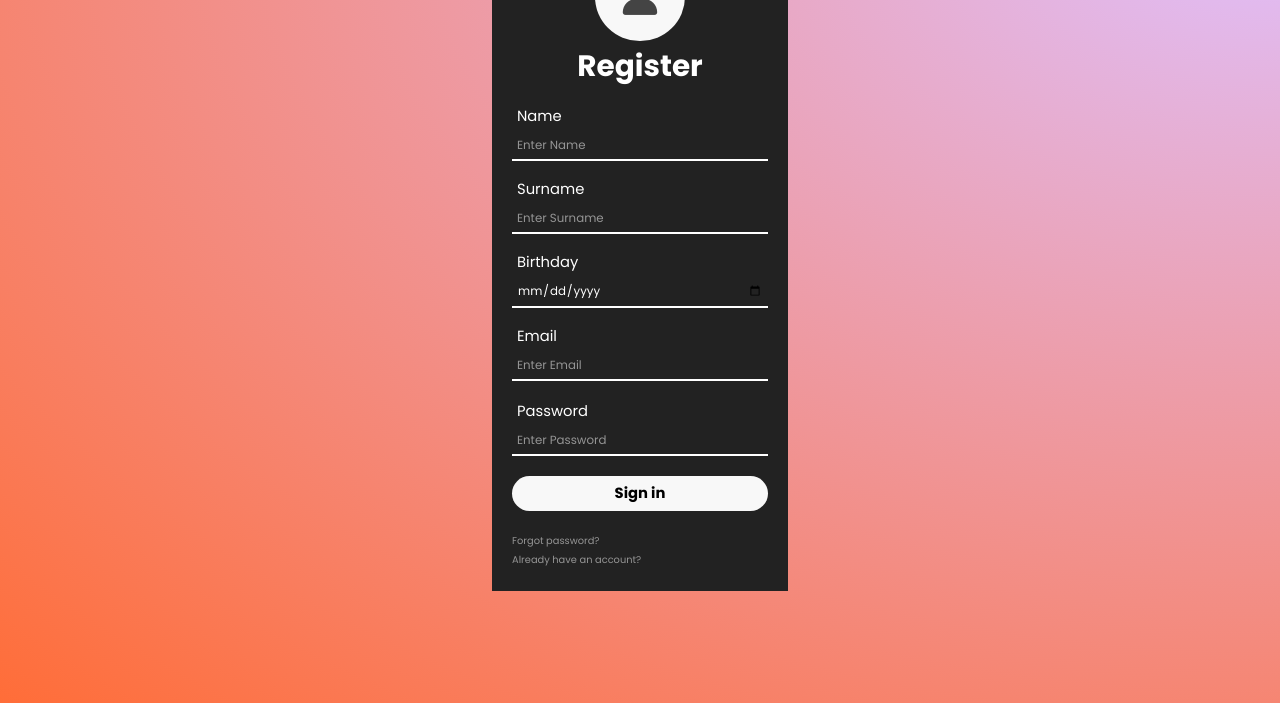
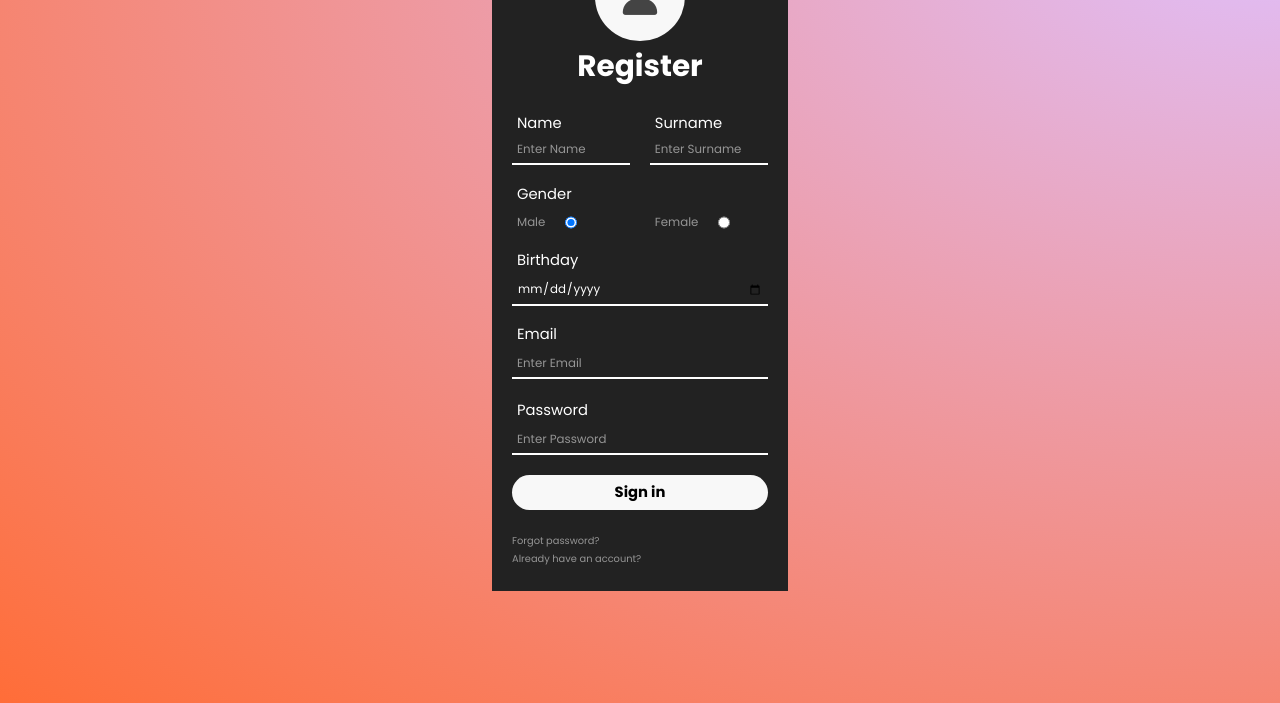
Before and after one commit to Rinor-Luzha/WebProject, a PHP site: page /register.html in a window 1280 px wide. Shown: the part 97-800 px from the top of the page. Run offline with PHP 8.4, Linux system fonts and the light colour scheme.

Commit message:
added gender on registration form

```diff
--- a/css/loginStyle.css
+++ b/css/loginStyle.css
@@ -109,6 +109,7 @@ input,button{
     padding:0.5rem;
     border:none;
     border-bottom:2px solid var(--white);
+    outline:none;
 }
 .input-div .fa-exclamation{
     font-size:2rem;
@@ -166,4 +167,9 @@ input,button{
     small{
         margin-bottom:20px;
     }
+    .user-icon{
+        font-size:3rem;
+        padding:1.5rem 2.5rem;
+        top:11rem;
+    }
   }
--- a/css/registerStyle.css
+++ b/css/registerStyle.css
@@ -25,3 +25,41 @@ body{
 .input-div .fa-exclamation{
     padding-left:0.5rem;
 }
+.initials{
+    width:12rem;
+    display:flex;
+    flex-direction:column;
+    text-align: left;
+}
+.input-wrapper{
+    display:flex;
+    flex-direction: row;
+    justify-content: space-between;
+}
+
+.gender-wrapper{
+    color:var(--grey2);
+    display:flex;
+    justify-content: space-between;
+}
+.gender{
+    width:12rem;
+    margin-top:1rem;
+    padding-left:0.5rem;
+    font-size:1.2rem;
+    display:flex;
+    transition:all 100ms ease-in;
+}
+.gender:hover{
+    color:var(--white);
+}
+.gender .input{
+    width:1.2rem;
+    height:100%;
+    margin-left:2rem;
+}
+@media only screen and (max-width: 586px) {
+    .user-icon{
+        top:6rem;
+    }
+  }
--- a/register.html
+++ b/register.html
@@ -28,17 +28,37 @@
                 <div class="login-details">
                     <h2>Register</h2>
                     <div class="input-div">
-                        <label for="name">
-                            <p class="input-text">Name</p>
-                        </label>
-                        <input required name="name" placeholder="Enter Name" type="text" class="input" id="name">
+                        <div class="input-wrapper">
+                            <div class="initials">
+                                <label for="name">
+                                    <span class="input-text">Name</span>
+                                </label>
+                                <input required name="name" placeholder="Enter Name" type="text" class="input"
+                                    id="name">
+                            </div>
+                            <div class="initials">
+                                <label for="surname">
+                                    <span class="input-text">Surname</span>
+                                </label>
+                                <input required name="surname" placeholder="Enter Surname" type="text" class="input"
+                                    id="surname">
+                            </div>
+                        </div>
                     </div>
                     <div class="input-div">
-                        <label for="surname">
-                            <p class="input-text">Surname</p>
+                        <label>
+                            <p class="input-text">Gender</p>
                         </label>
-                        <input required name="surname" placeholder="Enter Surname" type="text" class="input"
-                            id="surname">
+                        <div class="gender-wrapper">
+                            <div class="gender">
+                                <label for="male">Male</label>
+                                <input name="gender" type="radio" class="input" value="male" id="male" checked>
+                            </div>
+                            <div class="gender">
+                                <label for="female">Female</label>
+                                <input name="gender" type="radio" class="input" vlaue="female" id="female">
+                            </div>
+                        </div>
                     </div>
                     <div class="input-div">
                         <label for="birthdate">
```
